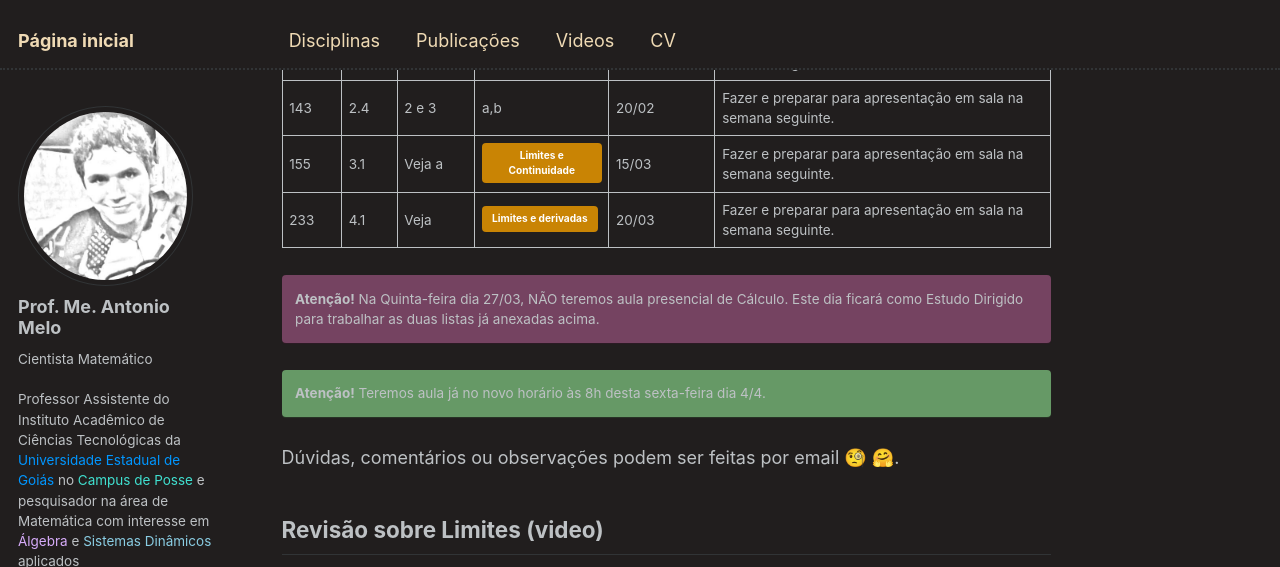
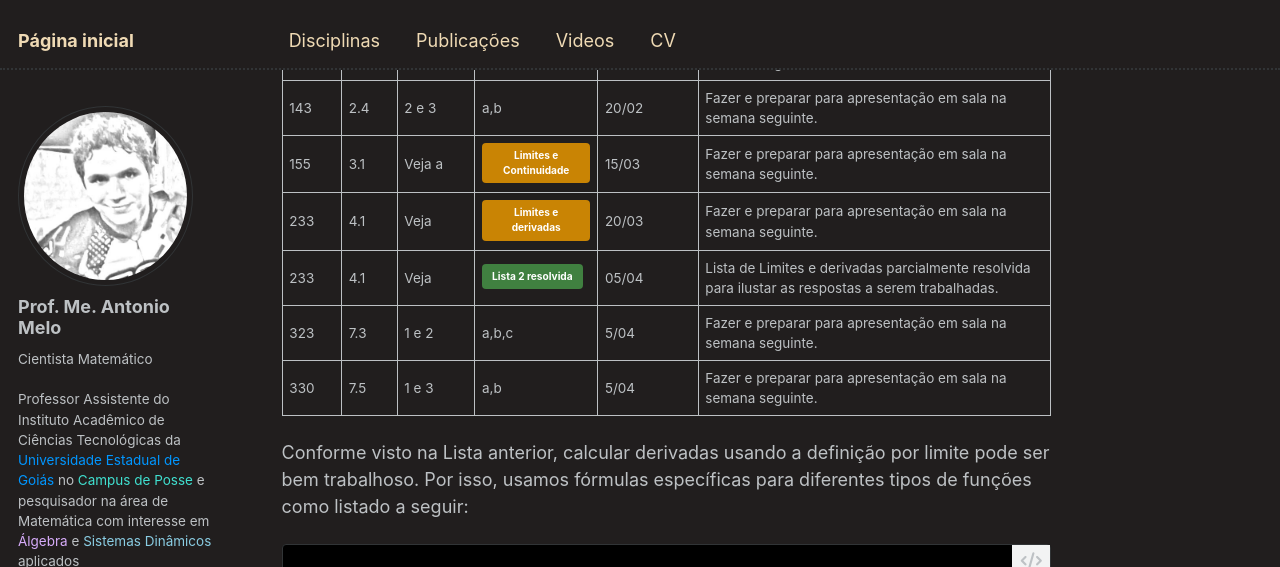
Before and after one commit to antmelo/antmelo.github.io, a Jekyll site: the page built from _teaching/2025-1-calculo.md, in a window 1280 px wide and 1400 px high, scrolled down 1308 px. Shown: the top 567 px of the window. Built offline with Jekyll 4.4.1, drawn with Linux system fonts in a browser that asks for light colours; some web fonts are replaced; some of the changed text lies outside the part shown; grey boxes are pictures that could not be loaded.

Commit message:
Update 2025-1-calculo.md

```diff
--- a/_teaching/2025-1-calculo.md
+++ b/_teaching/2025-1-calculo.md
@@ -41,12 +42,30 @@ que está disponível para [Download Aqui](https://www.mediafire.com/file/njhisf
 |  143 | 2.4  |  2 e 3 |  a,b | 20/02   | Fazer e preparar para apresentação em sala na semana seguinte.   |
 |  155 | 3.1  |  Veja a | [Limites e Continuidade](https://antmelo.github.io/files/ZZA-CAL1-L1.pdf){: .btn}   | 15/03   | Fazer e preparar para apresentação em sala na semana seguinte.   |
 |  233 | 4.1  |  Veja  | [Limites e derivadas](https://antmelo.github.io/files/ZZA-CAL1-L2.pdf){: .btn}   | 20/03   | Fazer e preparar para apresentação em sala na semana seguinte.   |
+|  233 | 4.1  |  Veja  | [Lista 2 resolvida](https://antmelo.github.io/files/ZZA-CAL1-L2res.pdf){: .btn .btn--success}   | 05/04   | Lista de Limites e derivadas parcialmente resolvida para ilustar as respostas a serem trabalhadas.   |
+|  323 | 7.3  |  1 e 2  | a,b,c  | 5/04   | Fazer e preparar para apresentação em sala na semana seguinte.   |
+|  330 | 7.5  |  1 e 3  | a,b  | 5/04   | Fazer e preparar para apresentação em sala na semana seguinte.   |
 
-**Atenção!** Na Quinta-feira dia 27/03, NÃO teremos aula presencial de Cálculo. Este dia ficará como Estudo Dirigido para trabalhar as duas listas já anexadas acima.
-{: .notice}
+[](**Atenção!** Na Quinta-feira dia 27/03, NÃO teremos aula presencial de Cálculo. Este dia ficará como Estudo Dirigido para trabalhar as duas listas já anexadas acima.
+{: .notice} )
 
-**Atenção!** Teremos aula já no novo horário às 8h desta sexta-feira dia 4/4.
-{: .notice .notice--success}
+[](**Atenção!** Teremos aula já no novo horário às 8h desta sexta-feira dia 4/4.
+{: .notice .notice--success} )
+
+Conforme visto na Lista anterior, calcular derivadas usando a definição por limite pode ser bem trabalhoso. Por isso, usamos fórmulas específicas para diferentes tipos de funções como listado a seguir:
+
+					      \begin{enumerate}
+		\item \( f(x) = k \Rightarrow f'(x) = 0  \) (Regra da Constante)
+		\item \( f(x) = x^n \Rightarrow f'(x) = n \cdot  x^{n-1}  \) (Regra da Potência)
+		\item \( f(x) = e^x \Rightarrow f'(x) = e^x   \) (Regra da exponencial)
+		\item \( f(x) = \sin (x) \Rightarrow f'(x) = \cos (x)  \) (Regra do Seno)
+		\item \( f(x) = \cos (x) \Rightarrow f'(x) = -\sin (x)  \) (Regra do Cosseno)
+		\item \( f(x) = u(x) + v(x) \Rightarrow f'(x) = u'(x) + v'(x)  \) (Regra da Soma)
+		\item \( f(x) = u(x) - v(x) \Rightarrow f'(x) = u'(x) - v'(x)  \) (Regra da Subtração)
+		\item \( f(x) = u(x) \cdot v(x) \Rightarrow f'(x) = u'(x) \cdot  v(x) + v'(x) \cdot  u(x) \) (Regra do Produto)
+		\item \( f(x) = \frac{u(x)}{v(x)} \Rightarrow f'(x) = \frac{u'(x)  v(x) - v'(x)  u(x)}{v^2(x)} \) onde $v(x)\neq 0$ (Regra do Quociente)
+
+					\end{enumerate}
 
 
    Dúvidas, comentários ou observações podem ser feitas por email &#129488; &#129303;.
```
Also changed, not shown: other parts of _teaching/2025-1-calculo.md (+1 -0 lines).
